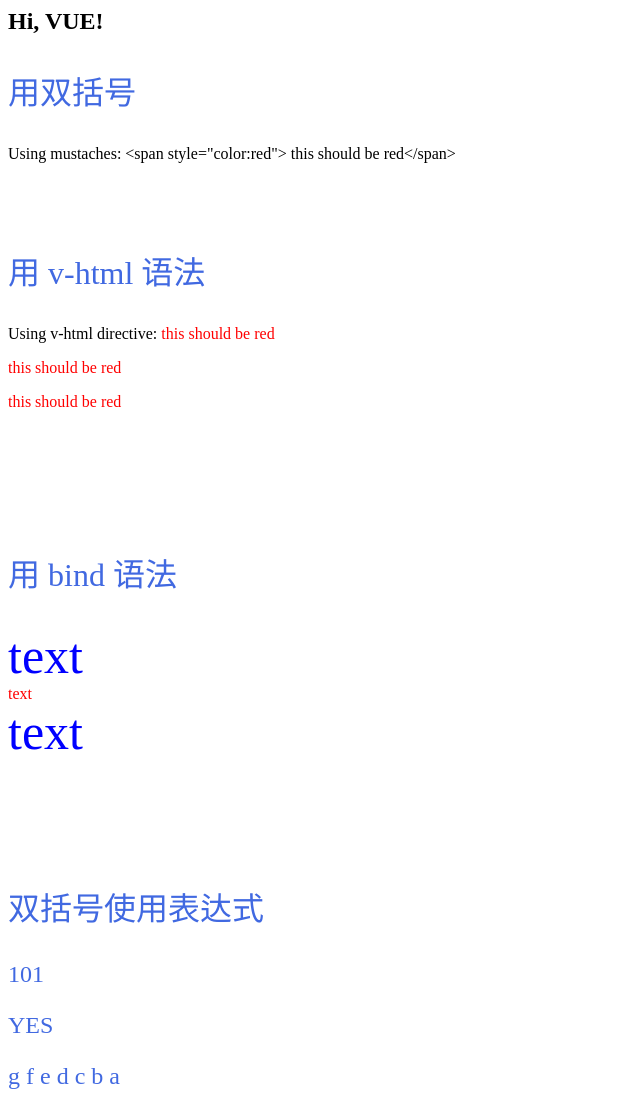
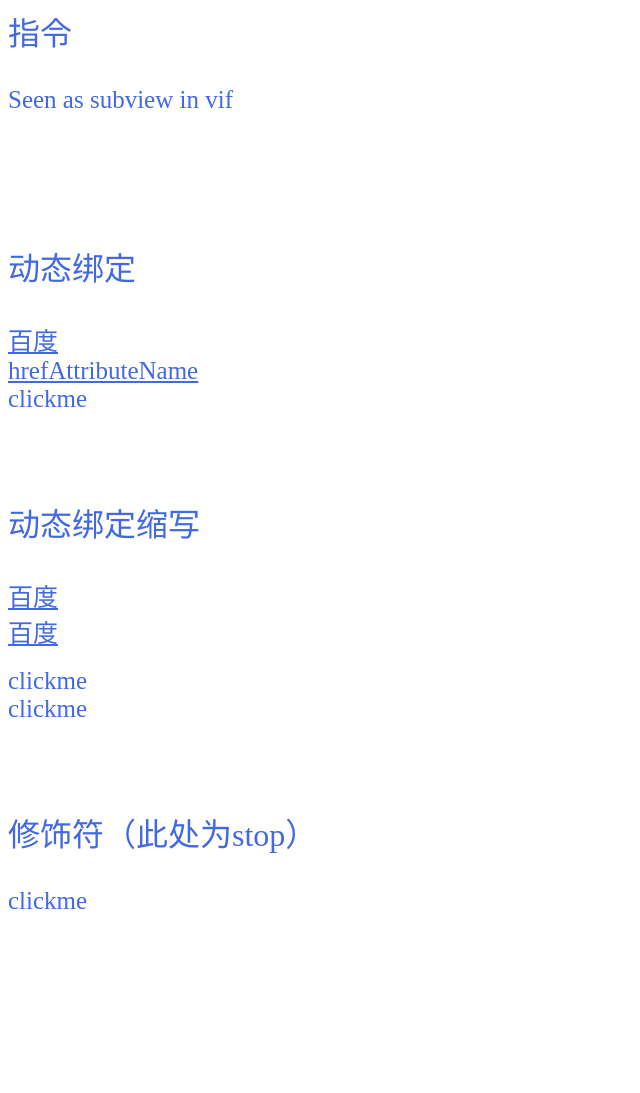
Before and after one commit to im-ling/vue_learning, a plain HTML site: page why_vue_js/index.html in a window 1280 px wide. Shown: the whole page, without its empty margins (0-640 px from the left). After the commit the page ends 977 px from the top, so only its background shows below. Drawn offline with Linux system fonts and the light colour scheme.

Commit message:
feat: 第6节 模板语法-指令

```diff
--- a/why_vue_js/index.html
+++ b/why_vue_js/index.html
@@ -1,31 +1,59 @@
 <div id="app">
-    <h2>{{msg}}</h2>
-    <p class="titleFont">用双括号</p>
-    <p>Using mustaches: {{rawHtml}}</p>
-    <br />
-    <br />
-    <p class="titleFont">用 v-html 语法</p>
-    <p>Using v-html directive: <span v-html="rawHtml">1234</span></p>
-    <p v-html="rawHtml"></p>
-    <p v-html="rawHtml">Using v-html directive: <span>123</span></p>
+    <p class="titleFont">指令</p>
+    <p v-if="seen">123
+    <p class="contentFont">Seen as subview in vif</p>
+    <p v-if="seen" class="contentFont">Seen vif</p>
+    </p>
     <br />
     <br />
     <br />
     <br />
+
+    <p class="titleFont">动态绑定</p>
+    <a v-bind:href="baiduLink" class="contentFont">百度</a>
     <br />
-    <p class="titleFont">用 bind 语法</p>
-    <div class="blue">text</div>
-    <div v-bind:class="color_red">text</div>
-    <div v-bind:class="color_blue">text</div>
+    <!-- hrefattributename 必须全小写
+        在 DOM 中使用模板时 (直接在一个 HTML 文件里撰写模板)，还需要避免使用大写字符来命名键名，因为浏览器会把 attribute 名全部强制转为小写：
+    -->
+    <a v-bind:[hrefattributeName]="vueLink" class="contentFont"> hrefAttributeName </a>
+    <div v-on:click="click2" class="contentFont">
+        clickme
+    </div>
     <br />
     <br />
     <br />
+
+    <p class="titleFont">动态绑定缩写</p>
+    <a v-bind:href="baiduLink" class="contentFont">百度</a>
+    <br />
+    <a :href="baiduLink" class="contentFont">百度</a>
+    <!-- hrefattributename 必须全小写
+        在 DOM 中使用模板时 (直接在一个 HTML 文件里撰写模板)，还需要避免使用大写字符来命名键名，因为浏览器会把 attribute 名全部强制转为小写：
+    -->
     <br />
     <br />
-    <p class="titleFont">双括号使用表达式</p>
-    <p class="contentFont">{{number_100 + 1}}</p>
-    <p class="contentFont">{{ok ? 'YES' : 'NO'}}</p>
-    <p class="contentFont">{{message.split("").reverse().join('')}}</p>
+    <div v-on:click="click2" class="contentFont">
+        clickme
+    </div>
+    <div @click="click2" class="contentFont">
+        clickme
+    </div>
+    <br />
+    <br />
+    <br />
+
+
+    <p class="titleFont">修饰符（此处为stop）</p>
+    <!-- <a v-on:click="doSomething">...</a> -->
+    <div @click='click1'>
+        <div @click.stop="click2" class="contentFont">
+            clickme
+        </div>
+    </div>
+    <br />
+    <br />
+    <br />
+
 </div>
 <!-- <script type='text/javascript' src='../Users/myUserName/Desktop/myPage.js'></script> -->
 <script type='text/javascript' src='vue.js'></script>
@@ -34,16 +62,22 @@
         el: '#app',
         data: {
             msg: "Hi, VUE!",
-            // rawHtml
-            rawHtml: '<span style="color:red"> this should be red</span>',
-            // style
-            color_blue: 'blue',
-            color_red: 'red',
-
-            number_100: 100,
-            ok: true,
-            message: 'a b c d e f g'
+            seen: false,
+            baiduLink: 'https://www.baidu.com',
+            vueLink: 'https://v2.cn.vuejs.org/',
+            hrefattributename: "href",
         },
+        methods: {
+            click1: function () {
+                console.log("click1 click");
+            },
+            click2: function () {
+                console.log("click2 click");
+            },
+            // hrefAttributeName: function () {
+            //     return 'href';
+            // }
+        }
     });
 </script>
 
@@ -54,7 +88,7 @@
     }
 
     .contentFont {
-        font-size: x-large;
+        font-size: 25;
         color: royalblue;
     }
 
```
